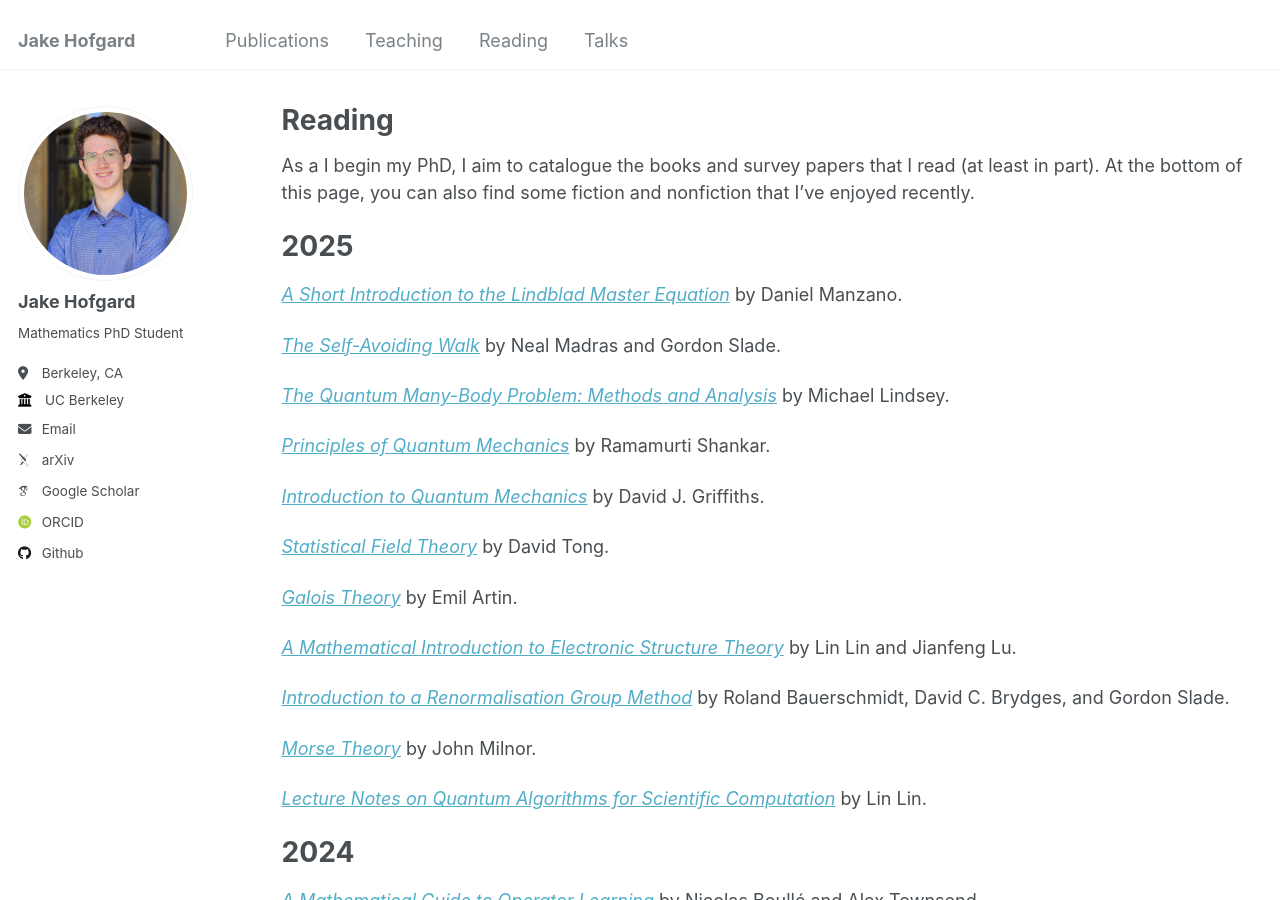
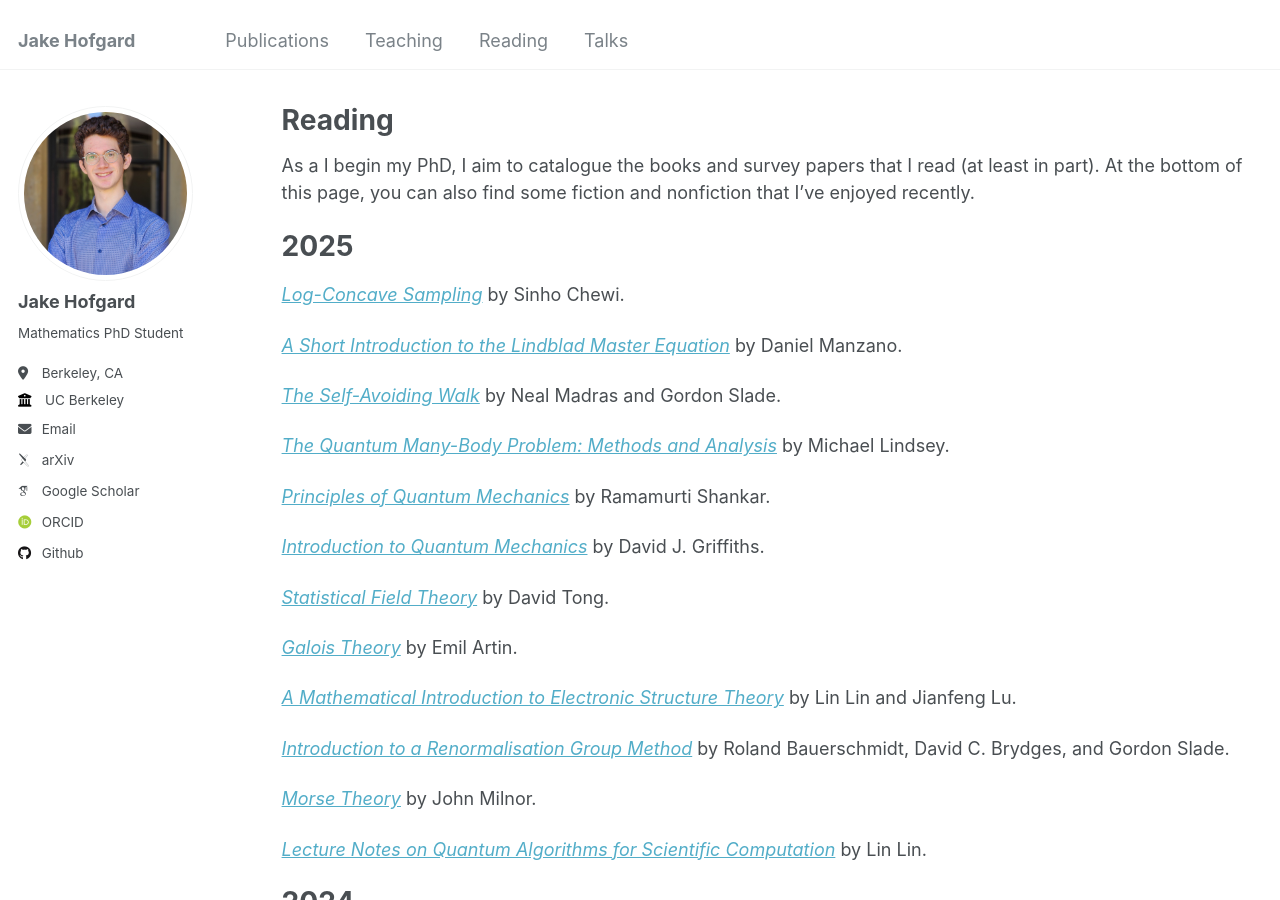
Before and after one commit to jakehofgard/jakehofgard.github.io, a Jekyll site: the page built from _pages/reading.md, in a window 1280 px wide and 900 px high. Built offline with Jekyll 4.4.1, drawn with Linux system fonts in a browser that asks for light colours; some web fonts are replaced.

Commit message:
Update reading

```diff
--- a/_pages/reading.md
+++ b/_pages/reading.md
@@ -8,6 +8,8 @@ author_profile: true
 As a I begin my PhD, I aim to catalogue the books and survey papers that I read (at least in part). At the bottom of this page, you can also find some fiction and nonfiction that I've enjoyed recently.
 
 # 2025
+
+*[Log-Concave Sampling](https://chewisinho.github.io/main.pdf)* by Sinho Chewi.
 
 *[A Short Introduction to the Lindblad Master Equation](https://arxiv.org/abs/1906.04478)* by Daniel Manzano.
 
```
